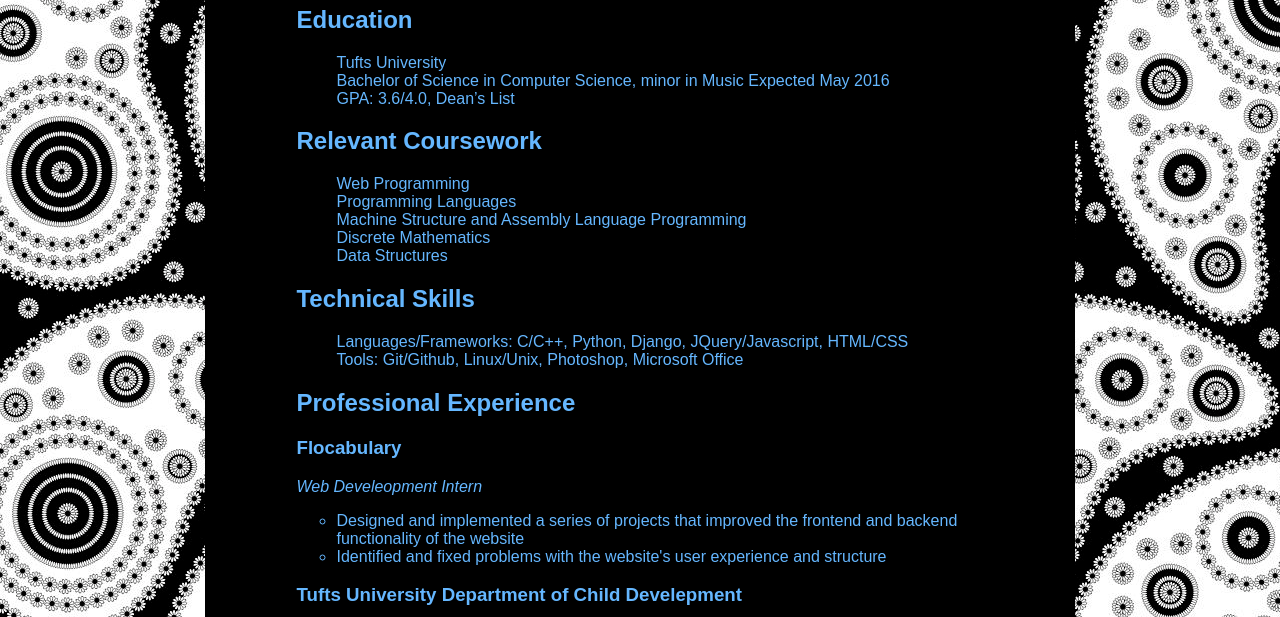
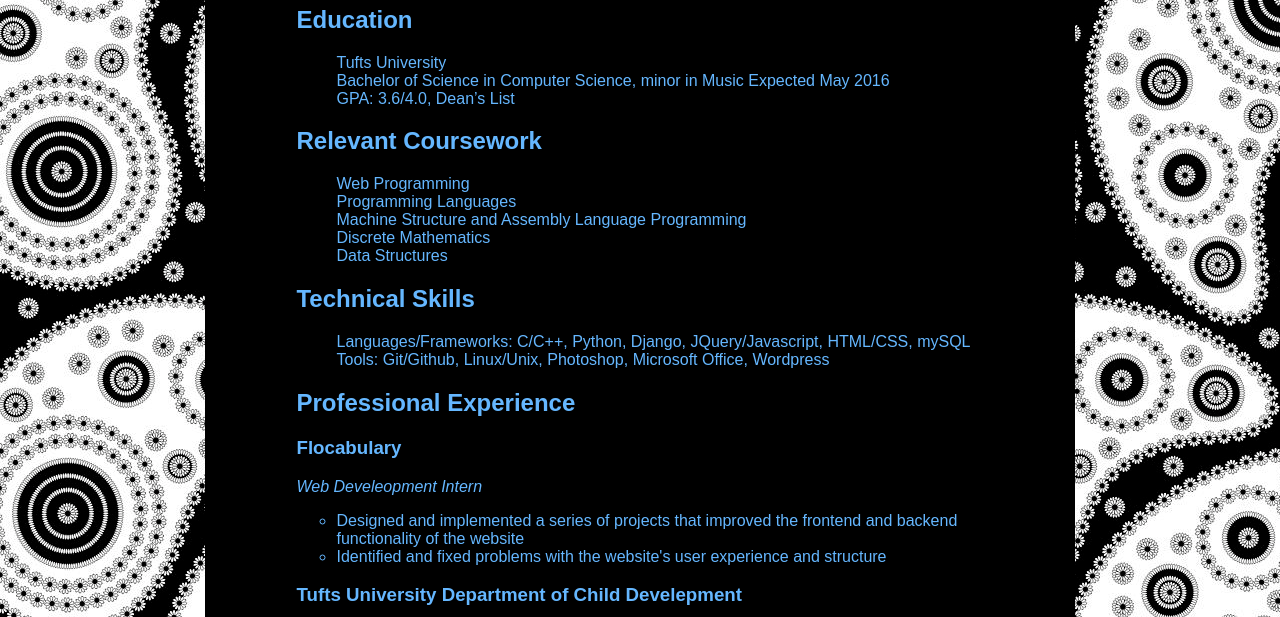
Before and after one commit to LilaRamani/LilaRamani.github.io, a plain HTML site: page resume.html in a window 1280 px wide. Shown: the part 183-800 px from the top of the page. Drawn offline with Linux system fonts and the light colour scheme.

Commit message:
added some resume stuff

```diff
--- a/resume.html
+++ b/resume.html
@@ -26,8 +26,8 @@
             		</ul>
             		<h2>Technical Skills</h2>
             		<ul class="no_bullet">
-            			<li>Languages/Frameworks: C/C++, Python, Django, JQuery/Javascript, HTML/CSS</li>
-            			<li>Tools: Git/Github, Linux/Unix, Photoshop, Microsoft Office</li>
+            			<li>Languages/Frameworks: C/C++, Python, Django, JQuery/Javascript, HTML/CSS, mySQL</li>
+            			<li>Tools: Git/Github, Linux/Unix, Photoshop, Microsoft Office, Wordpress</li>
             		</ul>
             		<h2>Professional Experience</h2>
             			<h3>Flocabulary</h3>
```
Also changed, not shown: index.html (+0 -1 lines), 1 other file.
